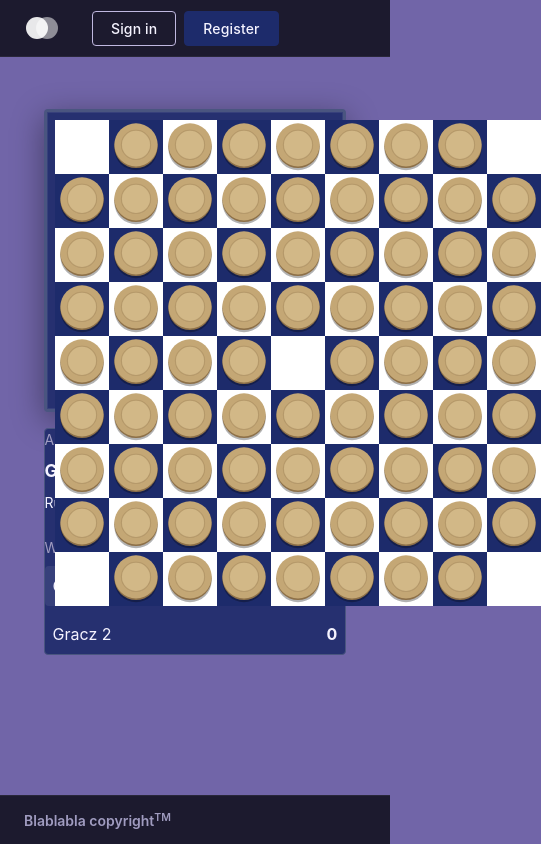
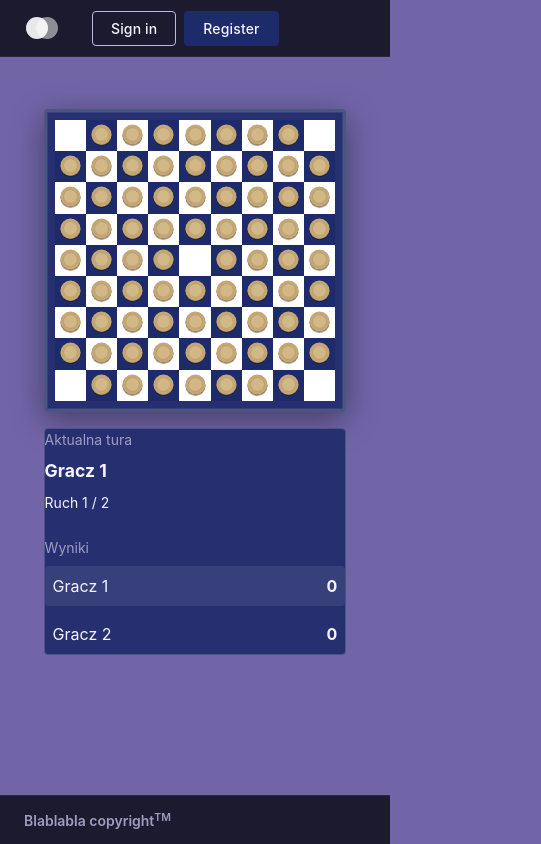
Before and after one commit to Gilomyk/multiwarcaby_v2, a Vue app: page / in a window 390 px wide. Shown: the whole page, 541 px wide, since content can reach past the window. Built offline with nearby package versions, Linux system fonts and the light colour scheme.

Commit message:
fix(ui): make board pieces responsive on smaller screens and improve styling

```diff
--- a/index.html
+++ b/index.html
@@ -5,9 +5,10 @@
 
     <meta name="viewport" content="width=device-width, initial-scale=1.0" />
 
+    <meta name="color-scheme" content="light" />
+    <meta name="theme-color" content="#1c1a2e" />
+
     <meta name="description" content="Multiwarcaby — strategiczna gra planszowa dla 2–4 graczy." />
-
-    <meta name="theme-color" content="#1c1a2e" />
 
     <link rel="icon" href="/favicon.ico" />
 
--- a/src/components/board/BoardPiece.vue
+++ b/src/components/board/BoardPiece.vue
@@ -4,7 +4,7 @@
     :class="{ 'piece-wrapper--moving': moveOffset !== null }"
     :style="moveStyle"
   >
-    <PieceGraphic :color="color" :size="pieceSize" />
+    <PieceGraphic :color="color" />
   </div>
 </template>
 
@@ -22,8 +22,6 @@ const props = defineProps<{
   } | null
   moveDurationMs: number
 }>()
-
-const pieceSize = 54
 
 const moveStyle = computed(() => {
   if (props.moveOffset === null) {
--- a/src/components/icons/PieceGraphic.vue
+++ b/src/components/icons/PieceGraphic.vue
@@ -1,27 +1,26 @@
 <template>
   <svg
-    :width="size"
-    :height="size"
-    :viewBox="`0 0 ${size} ${size}`"
+    class="piece-graphic"
+    viewBox="0 0 54 54"
     xmlns="http://www.w3.org/2000/svg"
     aria-hidden="true"
   >
     <!-- Drop shadow: tight, just below the piece -->
-    <circle :cx="cx" :cy="cy + size * 0.07" :r="size * 0.4" fill="#000" opacity="0.3" />
+    <circle :cx="cx" :cy="cy + BASE_SIZE * 0.07" :r="BASE_SIZE * 0.4" fill="#000" opacity="0.3" />
     <!-- Side edge (piece thickness) -->
-    <circle :cx="cx" :cy="cy + size * 0.03" :r="size * 0.4" :fill="palette.shadow" />
+    <circle :cx="cx" :cy="cy + BASE_SIZE * 0.03" :r="BASE_SIZE * 0.4" :fill="palette.shadow" />
     <!-- Top face -->
-    <circle :cx="cx" :cy="cy" :r="size * 0.4" :fill="palette.base" />
+    <circle :cx="cx" :cy="cy" :r="BASE_SIZE * 0.4" :fill="palette.base" />
     <!-- Inner ring -->
     <circle
       :cx="cx"
       :cy="cy"
-      :r="size * 0.27"
+      :r="BASE_SIZE * 0.27"
       :fill="palette.highlight"
       fill-opacity="0.35"
       :stroke="palette.shadow"
       stroke-opacity="0.35"
-      :stroke-width="size * 0.02"
+      :stroke-width="BASE_SIZE * 0.02"
     />
   </svg>
 </template>
@@ -30,7 +29,12 @@
 import { computed } from 'vue'
 import type { PieceColor } from '@/types/board-view'
 
-const props = withDefaults(defineProps<{ color: PieceColor; size?: number }>(), { size: 56 })
+const props = defineProps<{
+  color: PieceColor
+  size?: number
+}>()
+
+const BASE_SIZE = 54
 
 const PALETTES: Record<PieceColor, { base: string; shadow: string; highlight: string }> = {
   gold: { base: '#c4a775', shadow: '#8d7048', highlight: '#edd9a8' },
@@ -38,6 +42,15 @@ const PALETTES: Record<PieceColor, { base: string; shadow: string; highlight: st
 }
 
 const palette = computed(() => PALETTES[props.color])
-const cx = computed(() => props.size / 2)
-const cy = computed(() => props.size * 0.46)
+
+const cx = BASE_SIZE / 2
+const cy = BASE_SIZE * 0.46
 </script>
+
+<style scoped>
+.piece-graphic {
+  width: 80%;
+  height: 80%;
+  display: block;
+}
+</style>
--- a/src/index.css
+++ b/src/index.css
@@ -1 +1,5 @@
 @import 'tailwindcss';
+
+:root {
+  color-scheme: light;
+}
```
